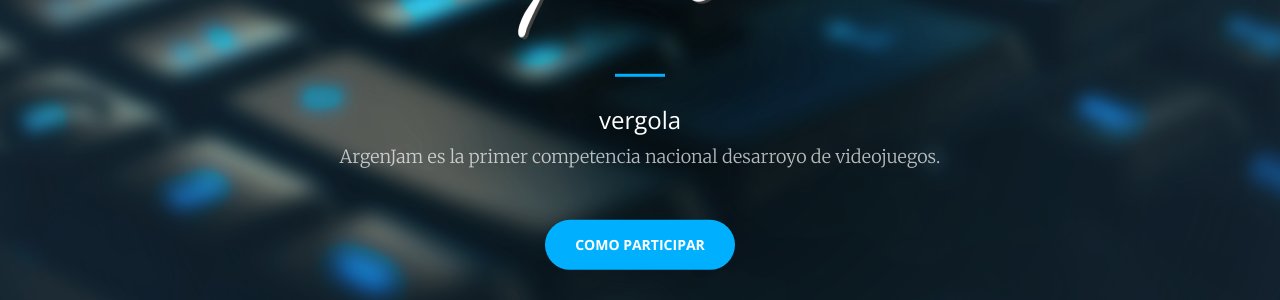
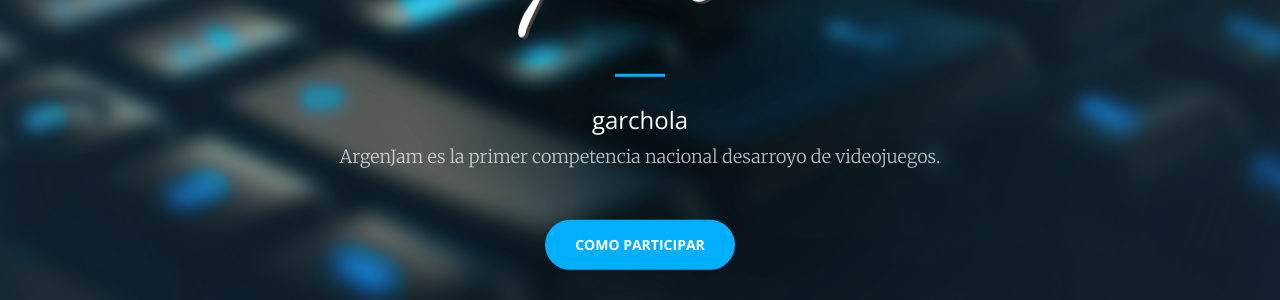
Before and after one commit to TabrisArg/argenjam, a Jekyll site: the page built from index.html, in a window 1280 px wide and 900 px high. Shown: the part 418-718 px from the top of the window. Built offline with Jekyll 4.4.1, drawn with Linux system fonts in a browser that asks for light colours.

Commit message:
somethign

```diff
--- a/_includes/header.html
+++ b/_includes/header.html
@@ -3,7 +3,7 @@
         <div class="header-content-inner">
             <img src="../../../img/Logo_no_bg.png" alt="ArgenJam logo">
             <hr>
-            <h3>vergola </h3>
+            <h3>garchola </h3>
             <p>ArgenJam es la primer competencia nacional desarroyo de videojuegos.</p>
             <a href="#about" class="btn btn-primary btn-xl page-scroll">Como participar</a>
         </div>
```
